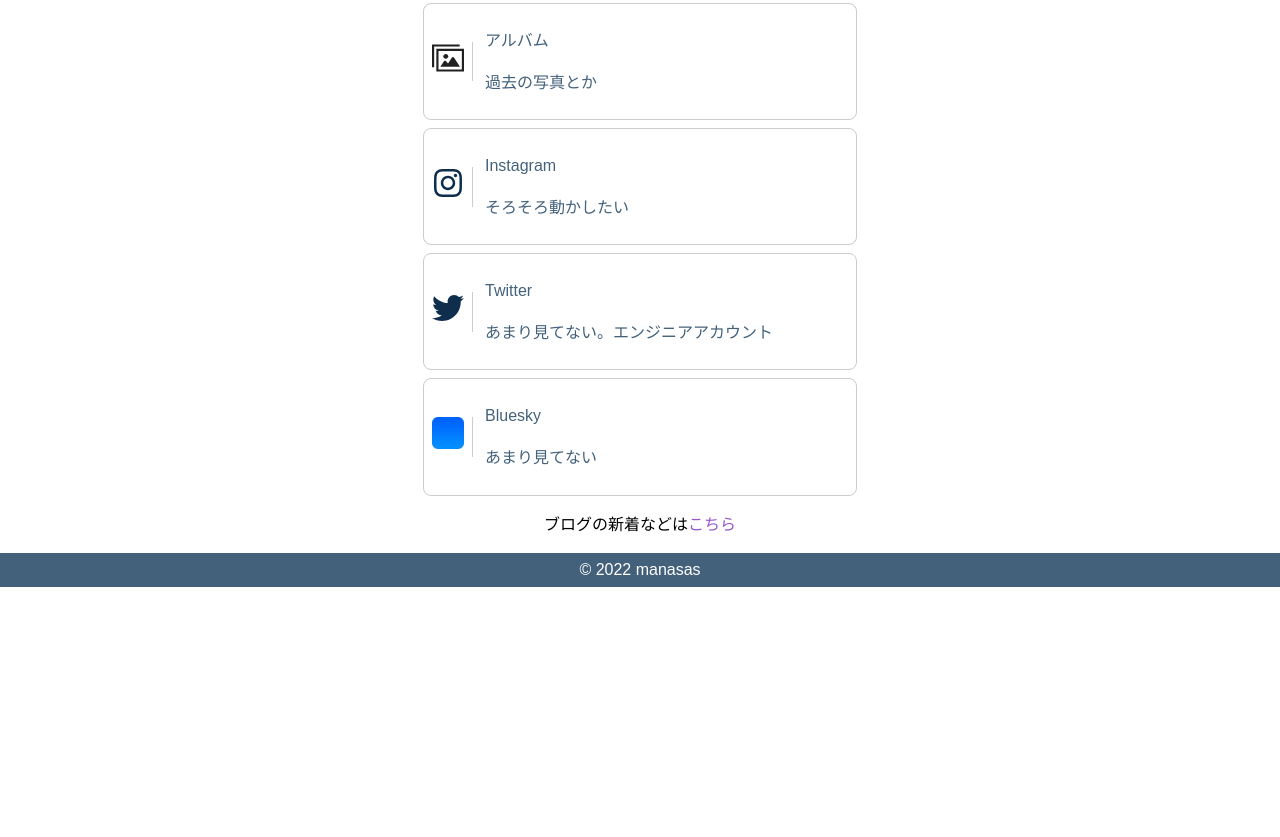
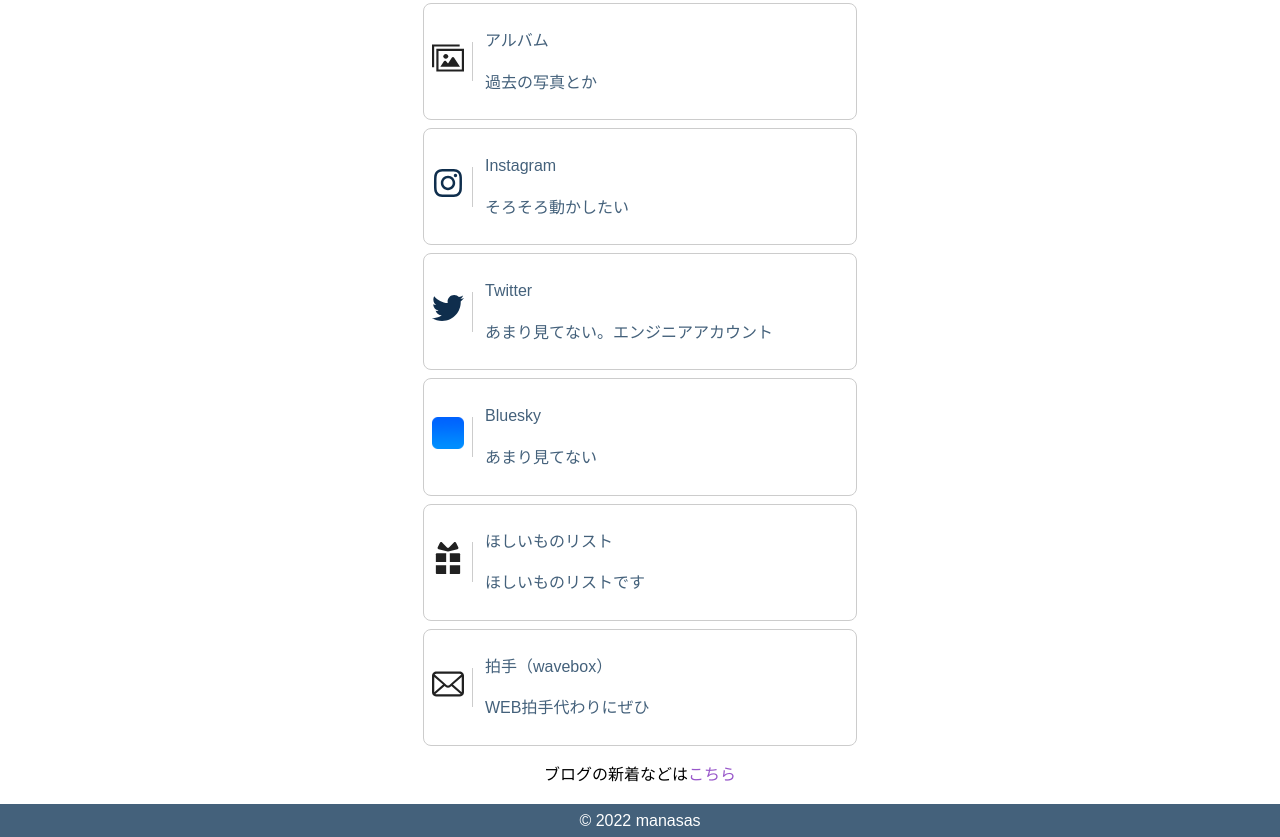
Before and after one commit to thetalemon/manasandbox, an Astro site: page /social in a window 1280 px wide. Shown: the part 943-1780 px from the top of the page. Before the commit the page ends 1530 px from the top, so only its background shows below. Built offline with nearby package versions, Linux system fonts and the light colour scheme; Astro itself is replaced by a stand-in of ours; a web font is replaced by a local one.

Commit message:
clapと欲し芋を設置

```diff
--- a/src/components/sections/RssPostList.astro
+++ b/src/components/sections/RssPostList.astro
@@ -51,7 +51,6 @@ const flatData = allData
   const readmoreButton = document.querySelector(".js-readmore");
   if (readmoreButton) {
     readmoreButton.addEventListener("click", () => {
-      console.log("click");
       const ul = document.querySelector(".js-readmore-list");
       if (ul === null) return;
       ul.classList.toggle("is-show");
--- a/src/data/socialAll.ts
+++ b/src/data/socialAll.ts
@@ -60,4 +60,16 @@ export const SNS_LIST: SocialItem[] = [
     icon: "/social/bluesky.png",
     comment: "あまり見てない",
   },
+  {
+    title: "ほしいものリスト",
+    url: "https://www.amazon.jp/hz/wishlist/ls/O9U3OZI8D1VC?ref_=wl_sharen",
+    icon: "/social/want.svg",
+    comment: "ほしいものリストです",
+  },
+  {
+    title: "拍手（wavebox）",
+    url: "https://wavebox.me/wave/1zpw4z8irp585mvq/",
+    icon: "/social/clap.svg",
+    comment: "WEB拍手代わりにぜひ",
+  },
 ];
```
Also changed, not shown: public/social/clap.svg (added), public/social/want.svg (added).
